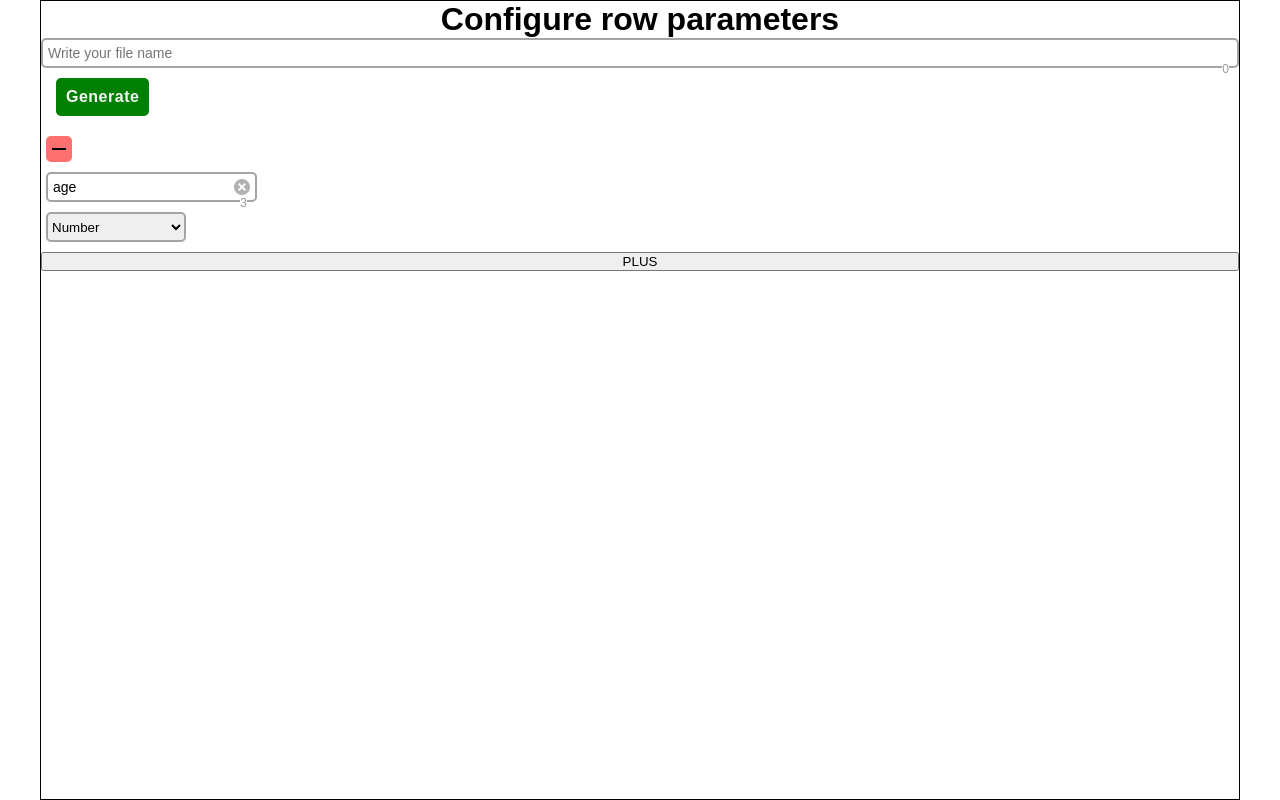
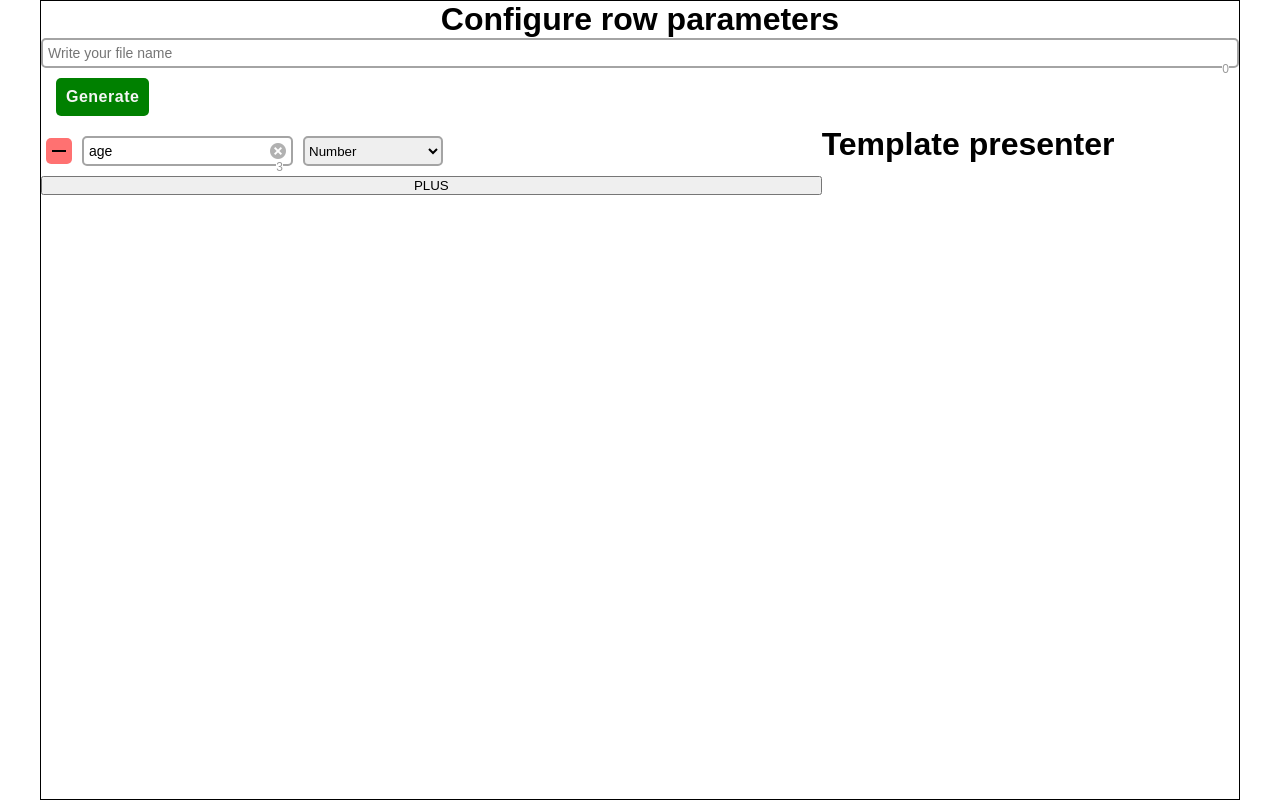
Before and after one commit to 734maboy/JSON-data-generator, a React (Create React App) app: page / in a window 1280 px wide. Built offline with nearby package versions, Linux system fonts and the light colour scheme.

Commit message:
refactor-decompose-app-component

```diff
--- a/src/App.js
+++ b/src/App.js
@@ -4,6 +4,8 @@ import GenInput from './components/UI/GenInput/GenInput'
 import GenButton from './components/UI/GenButton/GenButton'
 import { useState } from 'react'
 import ConfigureTable from './components/ConfigureTable/ConfigureTable'
+import TemplatePresenter from './components/TemplatePresenter/TemplatePresenter'
+import BaseLayout from './components/Layouts/BaseLayout/BaseLayout'
 
 function App() {
 
@@ -27,7 +29,12 @@ function App() {
         Generate
       </GenButton>
 
-      <ConfigureTable/>
+      <BaseLayout
+        className={"BaseLayout"}
+      >
+        <ConfigureTable/>
+        <TemplatePresenter/>
+      </BaseLayout>
       {/*<a href="https://www.flaticon.com/free-icons/close" title="close icons">Close icons created by Freepik - Flaticon</a>*/}
     </div>
   );
```
